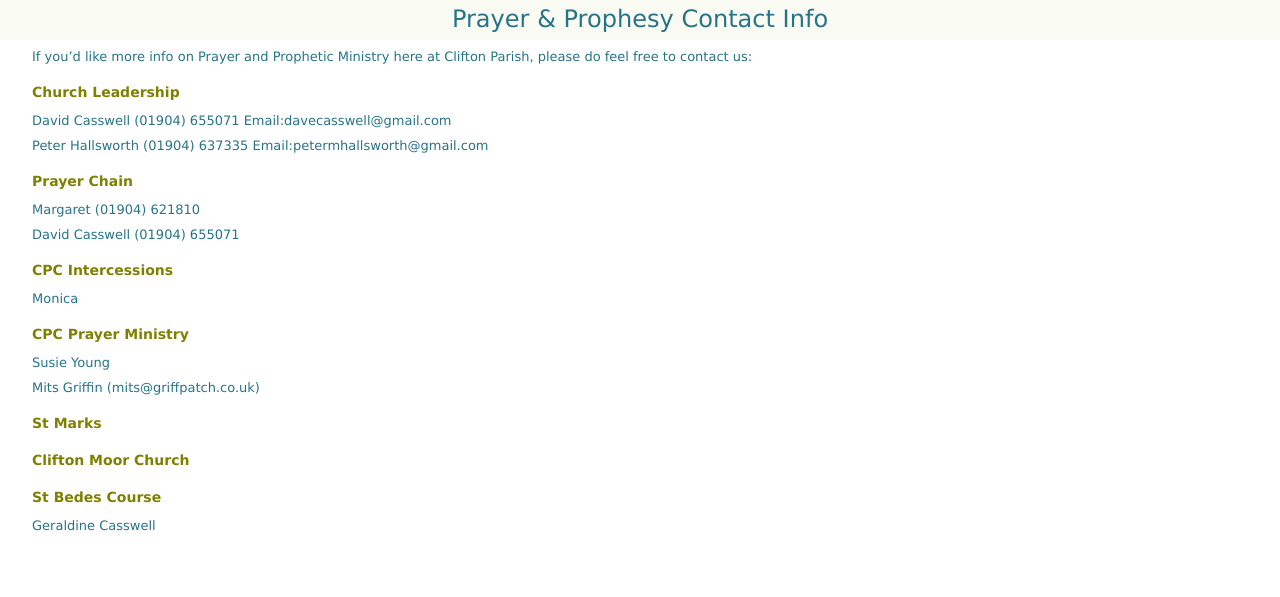
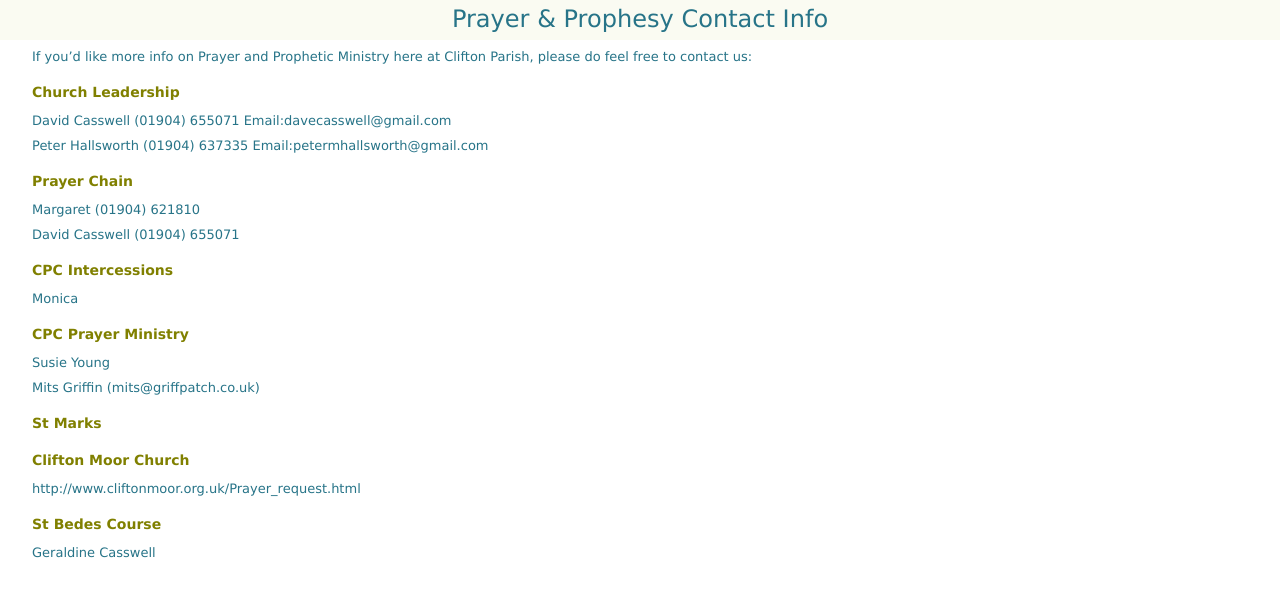
Before and after one commit to griffpatch/CPCYorkPP, a Jekyll site: the page built from pages/contacts.md, in a window 1280 px wide. Shown: the top 597 px of the page. Built offline with Jekyll 4.4.1, drawn with Linux system fonts in a browser that asks for light colours; some of the changed lines change nothing that is shown.

Commit message:
Update contacts.md

```diff
--- a/pages/contacts.md
+++ b/pages/contacts.md
@@ -35,6 +35,7 @@ St Marks
 
 Clifton Moor Church
 -------------------
+http://www.cliftonmoor.org.uk/Prayer_request.html
 
 St Bedes Course
 ---------------
```
